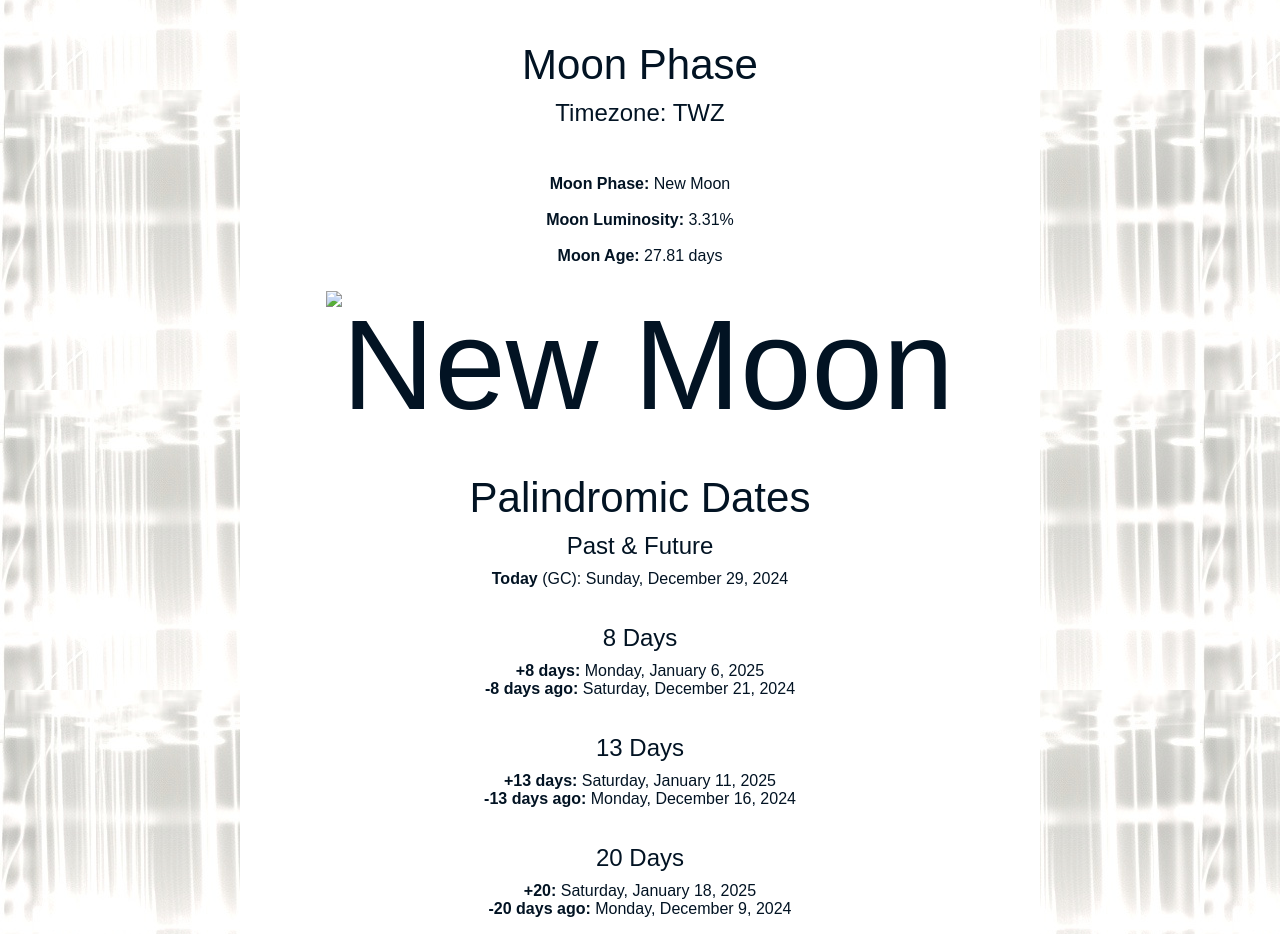
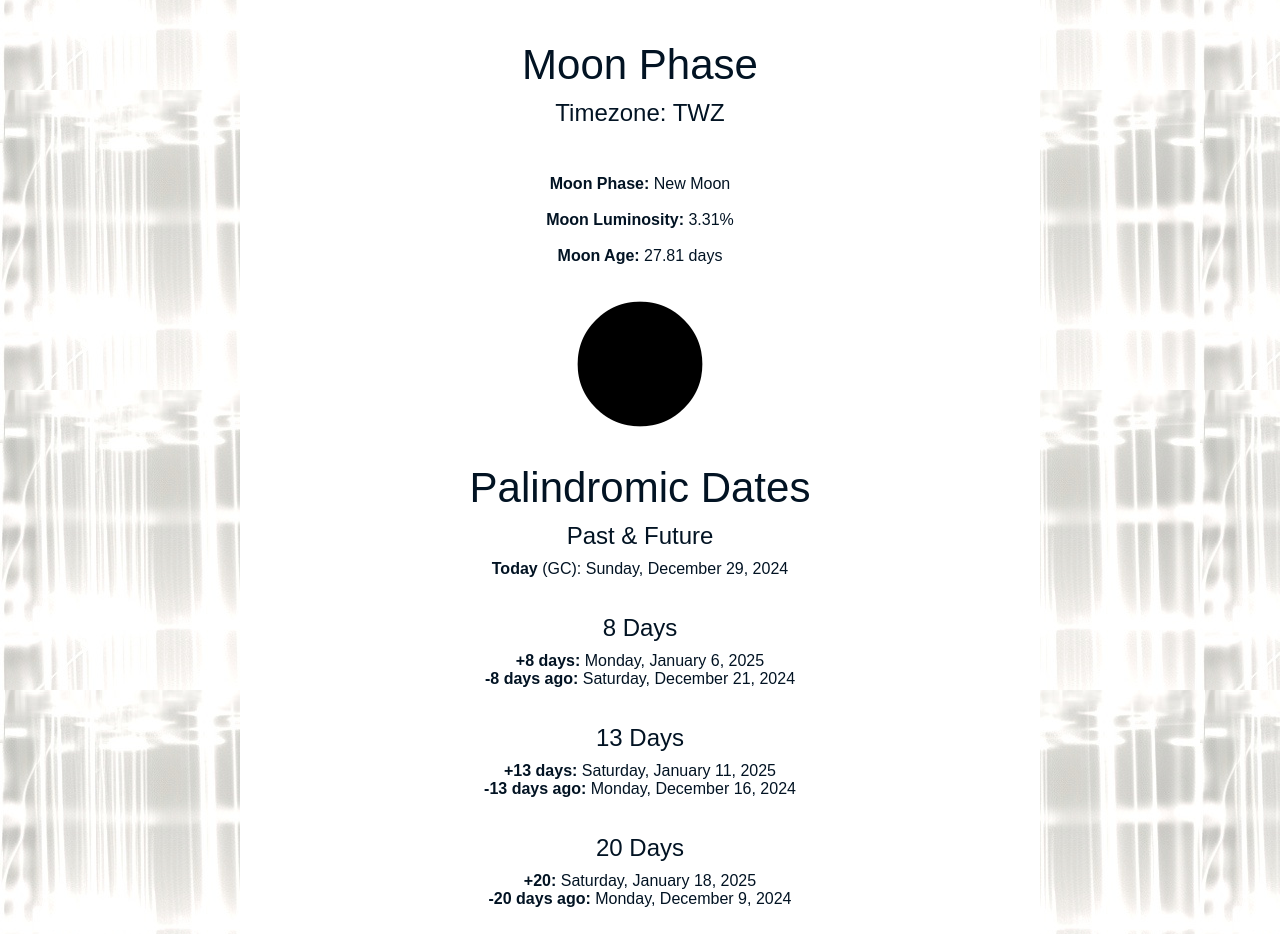
Before and after one commit to iggual/Timeless, a plain HTML site: page index.html in a window 1280 px wide. Shown: the part 2610-3544 px from the top of the page. Drawn offline with Linux system fonts and the light colour scheme.

Commit message:
Update index.html

```diff
--- a/index.html
+++ b/index.html
@@ -1,4 +1,3 @@
-
 <!doctype html>
 <html lang="en">
 <head>
@@ -32,11 +31,14 @@
             <figcaption><strong>Tesla Cycles</strong>. Clockwork Contraption. Universal Harmonizer. Cosmic Cycles and Calendric Systems.</figcaption>
         </figure>
         <center><strong>Time:</strong> <span id="time-info"></span></center><br>
+
+
         <div class="container">
+
             <h1>Ætheria Calendar</h1>
             <h2>A Timeless Journey</h2>
             <br>
-            <p>Nikola Tesla said: <em>“I was born exactly at midnight, I don’t have a birthday and I never celebrate it.”</em></p>
+            <p><strong>Nikola Tesla</strong> said: <em>“I was born exactly at midnight, I don’t have a birthday and I never celebrate it.”</em></p>
             <br><br>
             <p>Dive into the mystical world of <strong>Ætheria Calendar</strong>, a chronicle that transcends conventional timekeeping. This portal harmonizes celestial cycles, ancient calendars, and modern technology to offer an immersive experience of time.</p>
             <br><br>
@@ -229,7 +231,7 @@
                     if (phase >= 16.605 && phase < 20.295) return 'Journey/img/moon_phases/waning_gibbous.png';
                     if (phase >= 20.295 && phase < 23.985) return 'Journey/img/moon_phases/third_quarter.png';
                     if (phase >= 23.985 && phase < 27.675) return 'Journey/img/moon_phases/waning_crescent.png';
-                    return 'img/moon_phases/new_moon.jpg';
+                    return 'Journey/img/moon_phases/new_moon.png';
                 }
 
                 function getMoonPhaseName(phase) {
@@ -310,6 +312,32 @@
                     return date.toLocaleDateString('en-US', options);
                 }
 
+                function formatToRoman(num) {
+                    const romanNumerals = [
+                        { value: 1000, symbol: 'M' },
+                        { value: 900, symbol: 'CM' },
+                        { value: 500, symbol: 'D' },
+                        { value: 400, symbol: 'CD' },
+                        { value: 100, symbol: 'C' },
+                        { value: 90, symbol: 'XC' },
+                        { value: 50, symbol: 'L' },
+                        { value: 40, symbol: 'XL' },
+                        { value: 10, symbol: 'X' },
+                        { value: 9, symbol: 'IX' },
+                        { value: 5, symbol: 'V' },
+                        { value: 4, symbol: 'IV' },
+                        { value: 1, symbol: 'I' }
+                    ];
+                    let roman = '';
+                    for (const { value, symbol } of romanNumerals) {
+                        while (num >= value) {
+                            roman += symbol;
+                            num -= value;
+                        }
+                    }
+                    return roman;
+                }
+
                 function updateTimeInfo() {
                     const now = new Date();
                     const customCalendarDate = getCustomCalendarDate(now);
@@ -326,6 +354,9 @@
                     const moonAge = moonPhase.toFixed(2);
                     const formattedDate = formatDate(now);
                     const formattedTime = now.toLocaleTimeString('en-US');
+                    const romanDay = formatToRoman(now.getDate());
+                    const romanMonth = formatToRoman(now.getMonth() + 1);
+                    const romanYear = formatToRoman(now.getFullYear());
 
                     document.getElementById('custom-calendar-day-of-week').textContent = customCalendarDate.dayOfWeek;
                     document.getElementById('custom-calendar-day-of-month').textContent = `${customCalendarDate.dayOfMonth}/${customCalendarDate.monthLength}`;
@@ -344,6 +375,7 @@
                     document.getElementById('moon-age').textContent = `${moonAge} days`;
                     document.getElementById('date-info').textContent = `${formattedDate}`;
                     document.getElementById('time-info').textContent = `${formattedTime}`;
+                    document.getElementById('roman-date').textContent = `${romanDay} ${romanMonth} ${romanYear}`;
 
                     const moonImage = getMoonPhaseImage(moonPhase);
                     document.getElementById('moon-icon').innerHTML = `<img src="${moonImage}" alt="${phaseInfo}" class="moon-image">`;
@@ -474,10 +506,10 @@
                     <strong>-384 days ago:</strong> <span id="date-minus-384"></span>
                     <br>
                 </div>
-
             </div>
-            <br><br>
              <img src="Journey/img/banners/selected/A_Flow_52.jpg" alt="Æther Flow" style="width:768px;height:256px;">
+             <br>
+             <h2><span id="roman-date"></span></h2>
         </center>
     </section>
     <footer>
```
